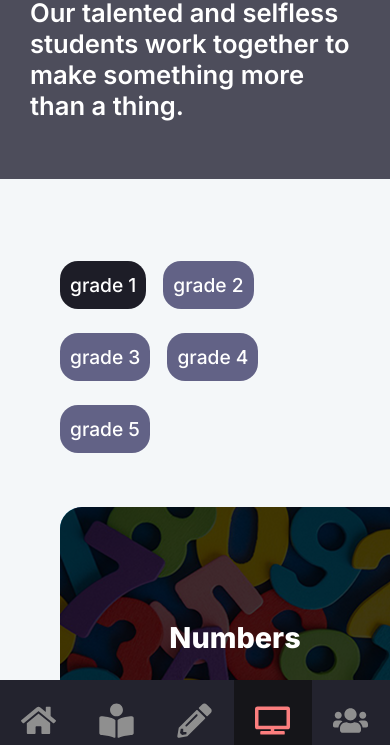
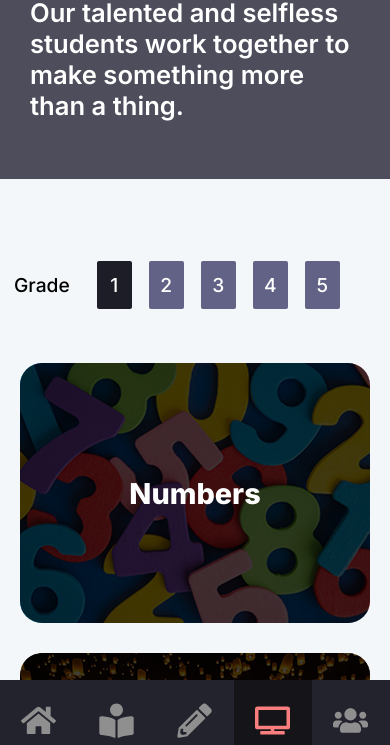
Before and after one commit to sandhi-the-connect/sandhi-the-connect.github.io, a website: page src/video-lessons.html in a window 390 px wide. Shown: the part 84-829 px from the top of the page. Drawn offline with Linux system fonts and the light colour scheme.

Commit message:
video page responsivity

```diff
--- a/src/scss/style.scss
+++ b/src/scss/style.scss
@@ -667,7 +667,7 @@ a.blog-card-link {
 		display: flex;
 		flex-direction: row;
 		justify-content: flex-start;
-		align-items: flex-start;
+		align-items: center;
 		flex-wrap: wrap;
 		margin-bottom: 30px;
 
@@ -692,6 +692,17 @@ a.blog-card-link {
 			{
 				background-color: #23232E;
 			}
+
+			#big
+			{
+				display: inline;
+				margin: none;
+			}
+		}
+
+		span
+		{
+			display: none;
 		}
 	}
 
@@ -747,7 +758,54 @@ a.blog-card-link {
 			{
 				color: #ffffff;
 				font-size: 1.8rem;
+				width: 100%;
+				text-align: center;
 			}
 		}
 	}
 }
+
+@media (max-width: 700px)
+{
+	section#videos
+	{
+		padding: 42px 4px;
+
+		overflow-x: auto;
+
+		#grade-1,#grade-2,#grade-3,#grade-4,#grade-5
+		{
+			justify-content: center;
+
+			a
+			{
+				margin-right: 0 !important;
+			}
+		}
+
+		#grade-select
+		{
+			div #big
+			{
+				display: none;
+			}
+
+			div
+			{
+				width: 35px;
+
+				text-align: center;
+				border-radius: 2px;
+			}
+
+			span
+			{
+				margin-right: 17px;
+				margin-bottom: 24px;
+				font-size: 1.2rem;
+				padding: 12px 10px;
+				display: block;
+			}
+		}
+	}
+}
--- a/src/video-lessons.html
+++ b/src/video-lessons.html
@@ -82,11 +82,12 @@
             </div>
             <section id = "videos">
                 <div id = "grade-select">
-                    <div class = "1">grade 1</div>
-                    <div class = "2">grade 2</div>
-                    <div class = "3">grade 3</div>
-                    <div class = "4">grade 4</div>
-                    <div class = "5">grade 5</div>
+                    <span>Grade</span>
+                    <div class = "one"><span id = "big">grade</span> 1</div>
+                    <div class = "two"><span id="big">grade</span> 2</div>
+                    <div class = "three"><span id="big">grade</span> 3</div>
+                    <div class = "four"><span id="big">grade</span> 4</div>
+                    <div class = "five"><span id="big">grade</span> 5</div>
                 </div>
                 <div id = "grade-1">
                     <a href="https://drive.google.com/file/d/1pxBS_m7gShKyv5V9_IpX7u9YVpvgKpFD/preview" class="vcard-link">
@@ -163,7 +164,6 @@
                             </span>
                         </div>
                     </a>
-
                 </div>
             </section>
         </main>
```
Also changed, not shown: src/css/style.css.
